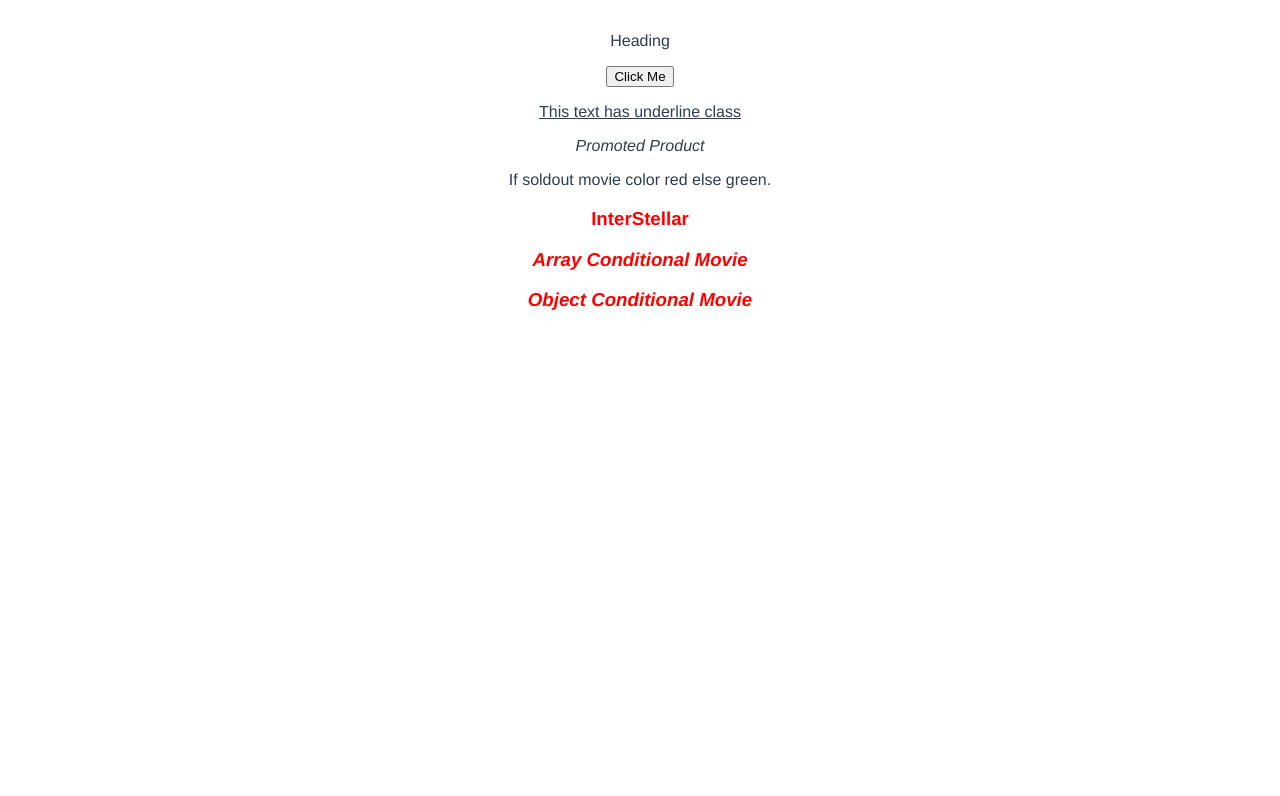
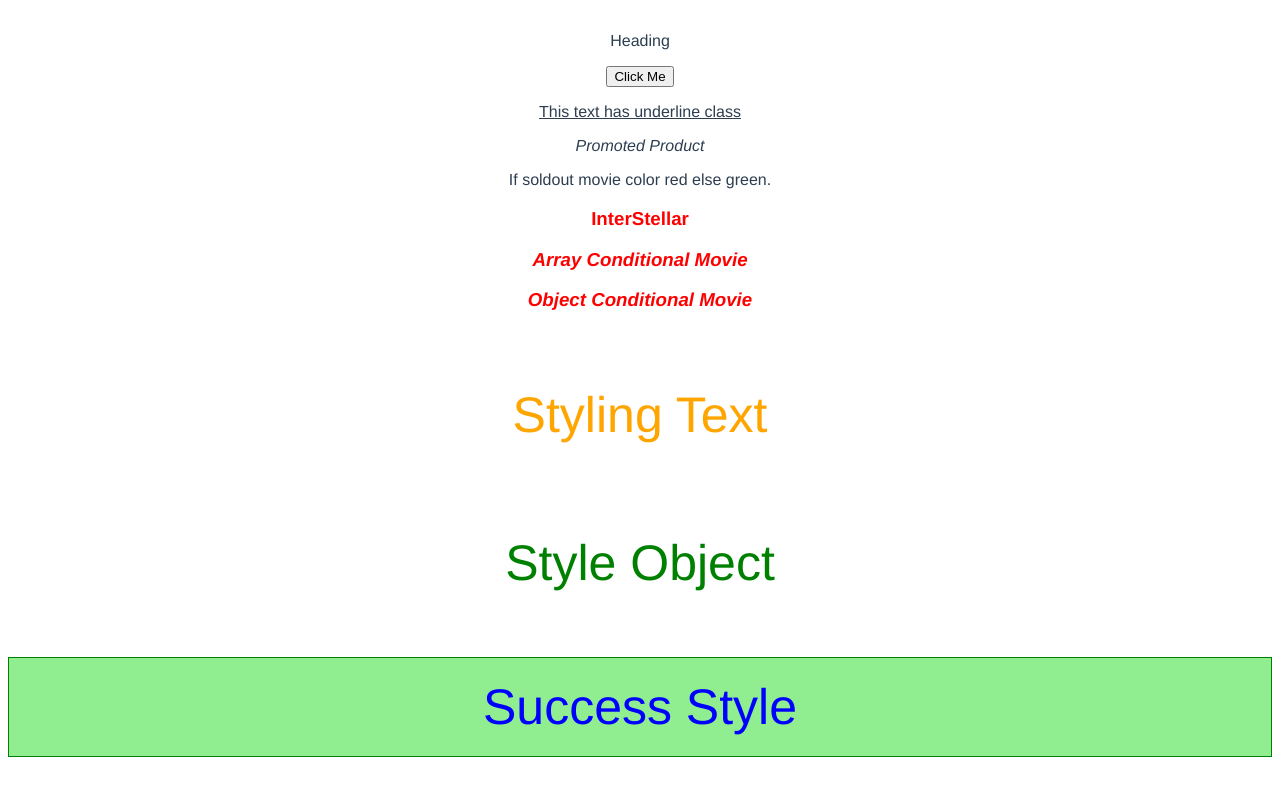
Before and after one commit to devlearning9874/Vue-Book, a Vue app: page / in a window 1280 px wide. Shown: the part 292-1088 px from the top of the page. Before the commit the page ends 800 px from the top, so only its background shows below. Built offline with nearby package versions, Linux system fonts and the light colour scheme.

Commit message:
Binding Styles using array & Object

```diff
--- a/src/App.vue
+++ b/src/App.vue
@@ -20,6 +20,13 @@
   }">
     Object Conditional Movie
   </h3>
+  <p v-bind:style="{
+    color:textColor,
+    fontSize:fSize + 'px',
+    padding:'25px'
+  }">Styling Text</p>
+  <p v-bind:style="headerStyleObject">Style Object</p>
+  <p v-bind:style="[baseStyleObject, successStyleObject]">Success Style</p>
 </template>
 
 <script>
@@ -37,6 +44,24 @@
       isdisabled: false,
       ispromoted: true,
       isSoldOut: true,
+      textColor: "orange",
+      fSize : 50,
+      headerStyleObject:{
+        color: 'green',
+        fontSize: '50px',
+        padding:'15px',
+      },
+      baseStyleObject:{
+        color: 'red',
+        fontSize: '50px',
+        padding:'15px',
+      },
+      successStyleObject:{
+        color: 'blue',
+        backgroundColor:'lightgreen',
+        border: '1px solid green',
+        padding: '20px',
+      }
     }
   }
 }
```
